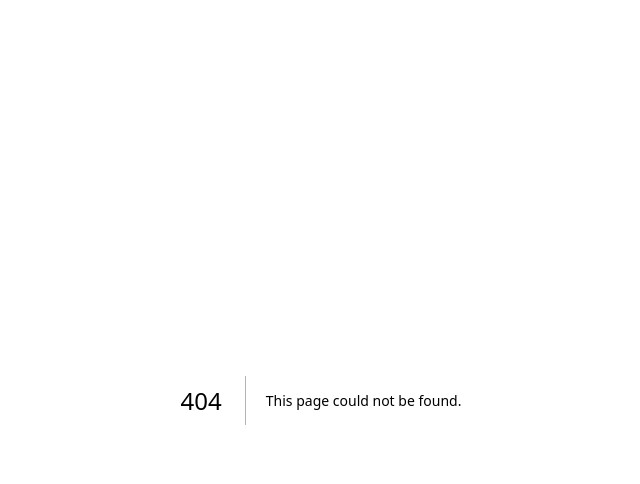
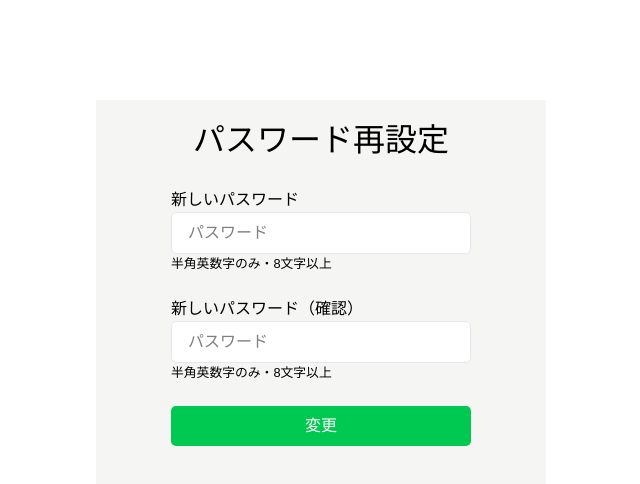
Before and after one commit to NogiSumitaka/Kakeibo-front, a Next.js app: page /password-reset-form in a window 1280 px wide. Before the commit this address had no page. Shown: the top 484 px of the page, without its empty margins (319-959 px from the left). Built offline with nearby package versions, Linux system fonts and the light colour scheme.

Commit message:
✨ パスワード再設定フォームを作成

```diff
--- /dev/null
+++ b/src/app/password-reset-form/page.tsx
@@ -0,0 +1,31 @@
+export default function PasswordResetForm() {
+  return (
+    <>
+      <div className="mx-auto mt-[100px] w-[450px]">
+        <div className="flex flex-col items-center bg-stone-100 h-[450px]">
+          <h1 className="text-[2em] mt-4">パスワード再設定</h1>
+          <form action="" method="post" className="">
+          <div className="my-6">
+              <label htmlFor="password" className="block">新しいパスワード</label>
+              <input type="password" name="password" id="password" placeholder="パスワード" className="border border-gray-200 rounded-[5px] px-4 py-2 w-[300px] bg-white" />
+              <p className="text-[0.8em]">半角英数字のみ・8文字以上</p>
+              <p className="text-[0.8em] text-red-500 hidden">パスワードは8文字以上の半角英数字で入力してください</p>
+            </div>
+            <div className="my-6">
+              <label htmlFor="password-check" className="block">新しいパスワード（確認）</label>
+              <input type="password" name="password-check" id="password-check" placeholder="パスワード" className="border border-gray-200 rounded-[5px] px-4 py-2 w-[300px] bg-white" />
+              <p className="text-[0.8em]">半角英数字のみ・8文字以上</p>
+              <p className="text-[0.8em] text-red-500 hidden">パスワードは8文字以上の半角英数字で入力してください</p>
+              <p className="text-[0.8em] text-red-500 hidden">正しいパスワードを入力してください</p>
+            </div>
+            <input
+              type="submit"
+              value="変更"
+              className="px-10 py-2 w-full text-white text-[1em] bg-green-500 rounded-[5px]  cursor-pointer hover:bg-green-400 active:bg-green-600"
+            />
+          </form>
+        </div>
+      </div>
+    </>
+  )
+}
```
